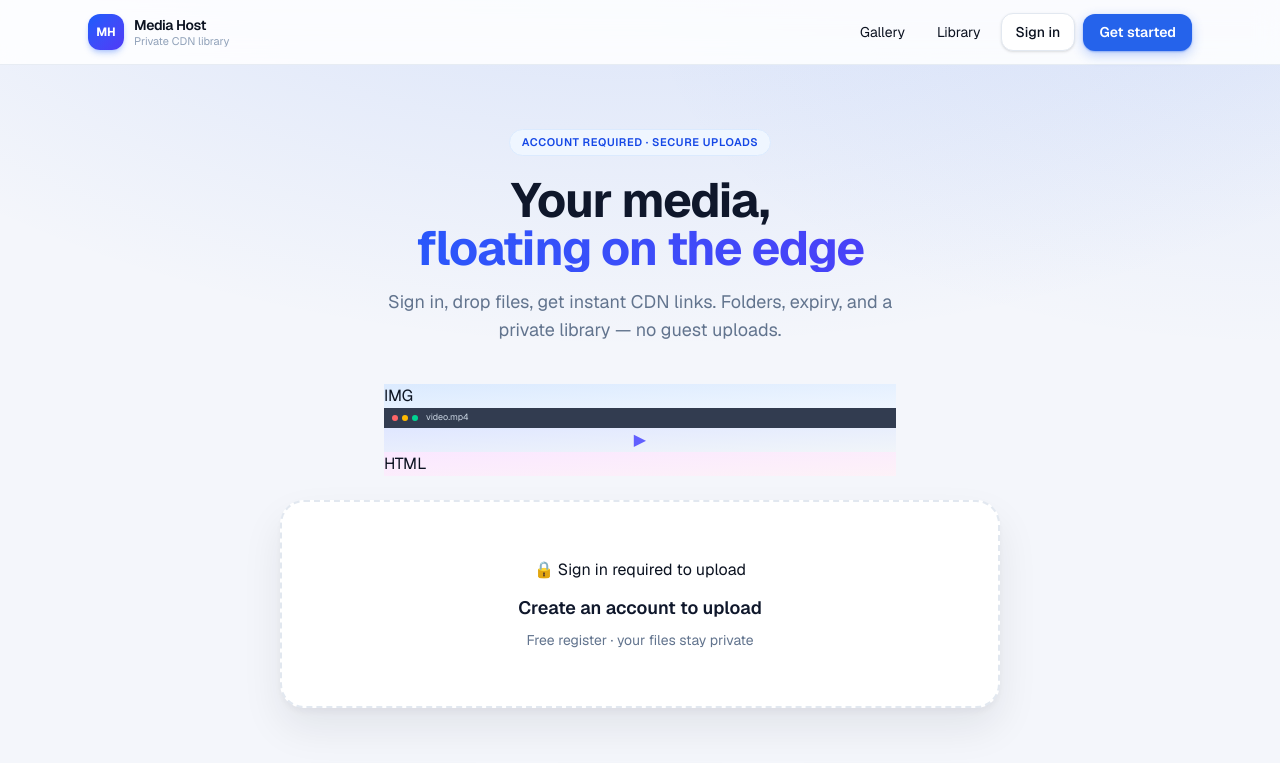
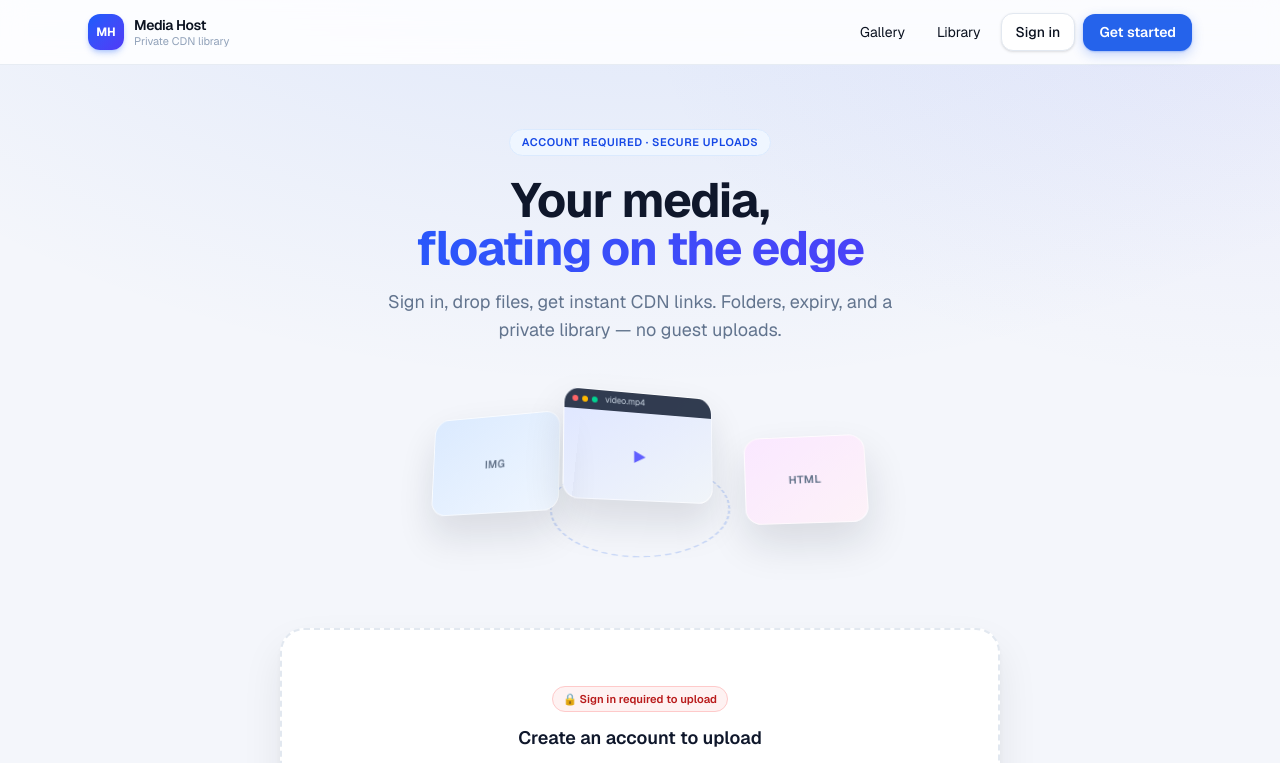
Before and after one commit to BluHExH/media-host, a Next.js app: page / in a window 1280 px wide. Shown: the top 763 px of the page. Built offline with nearby package versions, Linux system fonts and the light colour scheme.

Commit message:
globals.css: CSS 3D stage, light-only theme, lock badge

```diff
--- a/src/app/globals.css
+++ b/src/app/globals.css
@@ -8,23 +8,9 @@
   --mh-line: #e8edf5;
   --mh-brand: #2563eb;
   --mh-brand-dark: #1d4ed8;
-  --mh-glow: rgba(37, 99, 235, 0.12);
+  --mh-glow: rgba(37, 99, 235, 0.14);
   --mh-shadow: 0 1px 2px rgba(15, 23, 42, 0.04), 0 8px 24px rgba(15, 23, 42, 0.06);
   --mh-shadow-lg: 0 4px 6px rgba(15, 23, 42, 0.04), 0 20px 40px rgba(15, 23, 42, 0.08);
-}
-
-html.dark {
-  --mh-bg: #0b0f17;
-  --mh-surface: #121826;
-  --mh-ink: #e8eef9;
-  --mh-muted: #94a3b8;
-  --mh-line: #1e293b;
-  --mh-brand: #3b82f6;
-  --mh-brand-dark: #60a5fa;
-  --mh-glow: rgba(59, 130, 246, 0.2);
-  --mh-shadow: 0 1px 2px rgba(0, 0, 0, 0.3), 0 8px 24px rgba(0, 0, 0, 0.35);
-  --mh-shadow-lg: 0 4px 6px rgba(0, 0, 0, 0.25), 0 20px 40px rgba(0, 0, 0, 0.4);
-  color-scheme: dark;
 }
 
 html {
@@ -49,13 +35,13 @@ body {
 }
 
 a { color: inherit; text-decoration: none; }
-::selection { background: rgba(37, 99, 235, 0.22); }
+::selection { background: rgba(37, 99, 235, 0.18); }
 
 .mh-mesh {
   background-color: var(--mh-bg);
   background-image:
-    radial-gradient(ellipse 80% 50% at 50% -20%, color-mix(in srgb, var(--mh-brand) 18%, transparent), transparent),
-    radial-gradient(ellipse 50% 30% at 100% 0%, color-mix(in srgb, var(--mh-brand) 8%, transparent), transparent);
+    radial-gradient(ellipse 80% 50% at 50% -20%, rgba(37, 99, 235, 0.14), transparent),
+    radial-gradient(ellipse 50% 30% at 100% 0%, rgba(99, 102, 241, 0.08), transparent);
 }
 
 .mh-card {
@@ -73,14 +59,13 @@ a { color: inherit; text-decoration: none; }
   font-weight: 600;
   font-size: 0.875rem;
   border-radius: 0.75rem;
-  transition: transform 0.15s ease, background 0.15s ease, box-shadow 0.15s ease, opacity 0.15s ease;
+  transition: transform 0.15s ease, background 0.15s ease, box-shadow 0.15s ease;
 }
 .mh-btn:active { transform: scale(0.98); }
 .mh-btn-primary {
   background: var(--mh-brand);
   color: #fff;
-  box-shadow: 0 1px 2px color-mix(in srgb, var(--mh-brand) 40%, transparent),
-    0 4px 12px color-mix(in srgb, var(--mh-brand) 30%, transparent);
+  box-shadow: 0 1px 2px rgba(37, 99, 235, 0.3), 0 4px 12px rgba(37, 99, 235, 0.25);
 }
 .mh-btn-primary:hover { background: var(--mh-brand-dark); }
 
@@ -89,7 +74,7 @@ a { color: inherit; text-decoration: none; }
   height: 2.75rem;
   border-radius: 0.75rem;
   border: 1px solid var(--mh-line);
-  background: var(--mh-surface);
+  background: #fff;
   color: var(--mh-ink);
   padding: 0 0.875rem;
   font-size: 0.875rem;
@@ -97,57 +82,100 @@ a { color: inherit; text-decoration: none; }
   transition: border-color 0.15s, box-shadow 0.15s;
 }
 .mh-input:focus {
-  border-color: color-mix(in srgb, var(--mh-brand) 60%, var(--mh-line));
+  border-color: #93c5fd;
   box-shadow: 0 0 0 3px var(--mh-glow);
 }
-.mh-input::placeholder { color: var(--mh-muted); }
 
 @keyframes mh-fade-up {
   from { opacity: 0; transform: translateY(10px); }
   to { opacity: 1; transform: translateY(0); }
 }
-@keyframes mh-scale-in {
-  from { opacity: 0; transform: scale(0.96); }
-  to { opacity: 1; transform: scale(1); }
+@keyframes mh-float {
+  0%, 100% { transform: translateY(0) rotateX(12deg) rotateY(-18deg); }
+  50% { transform: translateY(-12px) rotateX(14deg) rotateY(-14deg); }
 }
-@keyframes mh-shimmer {
-  0% { background-position: 200% 0; }
-  100% { background-position: -200% 0; }
+@keyframes mh-float-2 {
+  0%, 100% { transform: translateY(0) rotateX(8deg) rotateY(22deg); }
+  50% { transform: translateY(-16px) rotateX(10deg) rotateY(18deg); }
+}
+@keyframes mh-float-3 {
+  0%, 100% { transform: translateY(4px) rotateX(16deg) rotateY(-8deg); }
+  50% { transform: translateY(-10px) rotateX(12deg) rotateY(-12deg); }
+}
+@keyframes mh-spin-slow {
+  from { transform: rotateX(60deg) rotateZ(0deg); }
+  to { transform: rotateX(60deg) rotateZ(360deg); }
 }
 
-.mh-fade-up { animation: mh-fade-up 0.4s ease both; }
-.mh-scale-in { animation: mh-scale-in 0.25s ease both; }
-.mh-stagger > *:nth-child(1) { animation-delay: 0.04s; }
-.mh-stagger > *:nth-child(2) { animation-delay: 0.08s; }
-.mh-stagger > *:nth-child(3) { animation-delay: 0.12s; }
-.mh-stagger > *:nth-child(4) { animation-delay: 0.16s; }
-.mh-stagger > *:nth-child(5) { animation-delay: 0.2s; }
-.mh-stagger > * { animation: mh-fade-up 0.4s ease both; }
+.mh-fade-up { animation: mh-fade-up 0.45s ease both; }
 
-.mh-skeleton {
-  background: linear-gradient(90deg, var(--mh-line) 25%, color-mix(in srgb, var(--mh-line) 60%, var(--mh-surface)) 50%, var(--mh-line) 75%);
-  background-size: 200% 100%;
-  animation: mh-shimmer 1.2s ease infinite;
-  border-radius: 0.75rem;
+.mh-stage {
+  perspective: 900px;
+  perspective-origin: 50% 40%;
+  transform-style: preserve-3d;
 }
-
-html.dark .bg-slate-50 { background-color: var(--mh-bg) !important; }
-html.dark .bg-white { background-color: var(--mh-surface) !important; }
-html.dark .bg-white\/80,
-html.dark .bg-white\/95 { background-color: color-mix(in srgb, var(--mh-surface) 90%, transparent) !important; }
-html.dark .text-slate-900 { color: var(--mh-ink) !important; }
-html.dark .text-slate-800 { color: #e2e8f0 !important; }
-html.dark .text-slate-700 { color: #cbd5e1 !important; }
-html.dark .text-slate-600 { color: #94a3b8 !important; }
-html.dark .text-slate-500 { color: #94a3b8 !important; }
-html.dark .text-slate-400 { color: #64748b !important; }
-html.dark .border-slate-200,
-html.dark .border-slate-200\/80,
-html.dark .border-slate-100 { border-color: var(--mh-line) !important; }
-html.dark .bg-slate-100 { background-color: #1e293b !important; }
-html.dark .hover\:bg-slate-100:hover { background-color: #1e293b !important; }
-html.dark .hover\:bg-slate-50:hover { background-color: #1e293b !important; }
-html.dark .bg-blue-50 { background-color: rgba(37, 99, 235, 0.15) !important; }
-html.dark .bg-red-50 { background-color: rgba(239, 68, 68, 0.12) !important; }
-html.dark .border-red-200 { border-color: rgba(248, 113, 113, 0.35) !important; }
-html.dark .text-red-700 { color: #fca5a5 !important; }
+.mh-stage-inner {
+  position: relative;
+  height: 220px;
+  transform-style: preserve-3d;
+}
+.mh-card3d {
+  position: absolute;
+  border-radius: 1rem;
+  border: 1px solid rgba(255,255,255,0.7);
+  box-shadow: 0 20px 40px rgba(15, 23, 42, 0.12), 0 2px 0 rgba(255,255,255,0.6) inset;
+  background: linear-gradient(145deg, #fff 0%, #f1f5f9 100%);
+  overflow: hidden;
+  transform-style: preserve-3d;
+  backface-visibility: hidden;
+}
+.mh-card3d .ph {
+  display: flex;
+  align-items: center;
+  justify-content: center;
+  font-size: 0.7rem;
+  font-weight: 600;
+  letter-spacing: 0.04em;
+  color: #64748b;
+  width: 100%;
+  height: 100%;
+}
+.mh-c1 {
+  width: 140px; height: 100px; left: 8%; top: 30px;
+  animation: mh-float 5.5s ease-in-out infinite;
+  background: linear-gradient(135deg, #dbeafe, #eff6ff);
+}
+.mh-c2 {
+  width: 160px; height: 110px; left: 50%; top: 10px; margin-left: -80px;
+  animation: mh-float-2 6.5s ease-in-out infinite;
+  z-index: 2;
+  background: linear-gradient(135deg, #e0e7ff, #f8fafc);
+}
+.mh-c3 {
+  width: 120px; height: 90px; right: 6%; top: 48px;
+  animation: mh-float-3 5s ease-in-out infinite;
+  background: linear-gradient(135deg, #fce7f3, #fdf4ff);
+}
+.mh-ring {
+  position: absolute;
+  left: 50%; top: 55%;
+  width: 180px; height: 180px;
+  margin: -90px 0 0 -90px;
+  border: 2px dashed rgba(37, 99, 235, 0.2);
+  border-radius: 50%;
+  animation: mh-spin-slow 24s linear infinite;
+  transform: rotateX(60deg);
+  pointer-events: none;
+}
+.mh-lock-badge {
+  display: inline-flex;
+  align-items: center;
+  gap: 0.35rem;
+  border-radius: 999px;
+  border: 1px solid #fecaca;
+  background: #fef2f2;
+  color: #b91c1c;
+  font-size: 0.7rem;
+  font-weight: 600;
+  padding: 0.25rem 0.65rem;
+}
```
